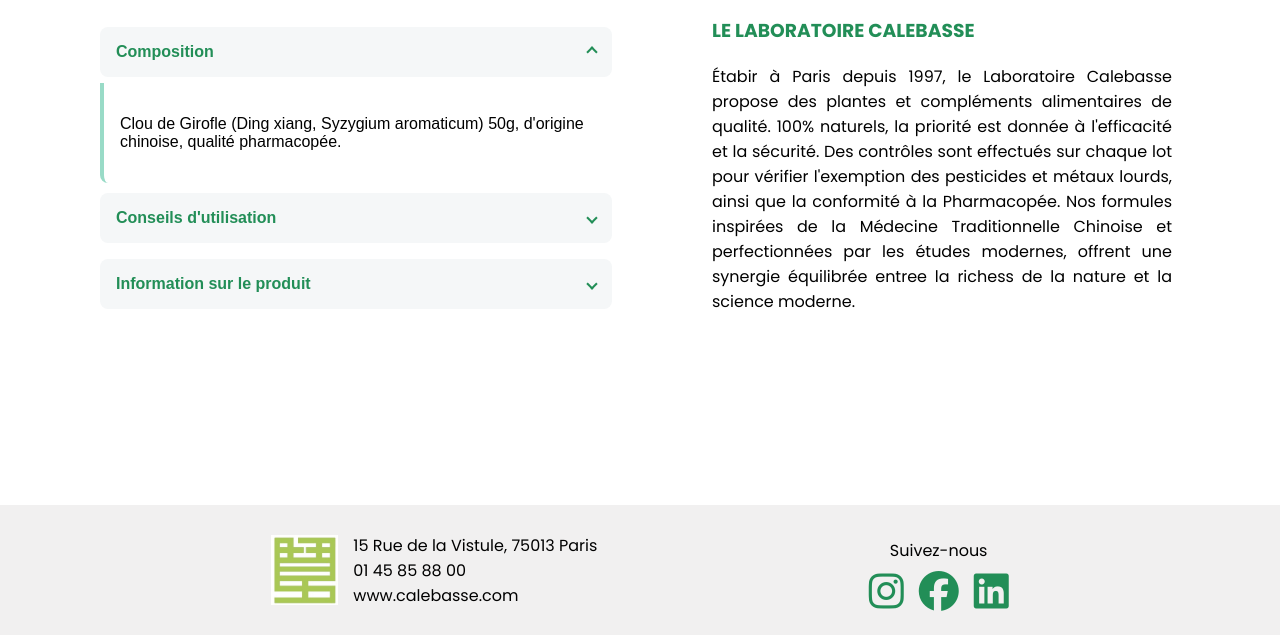
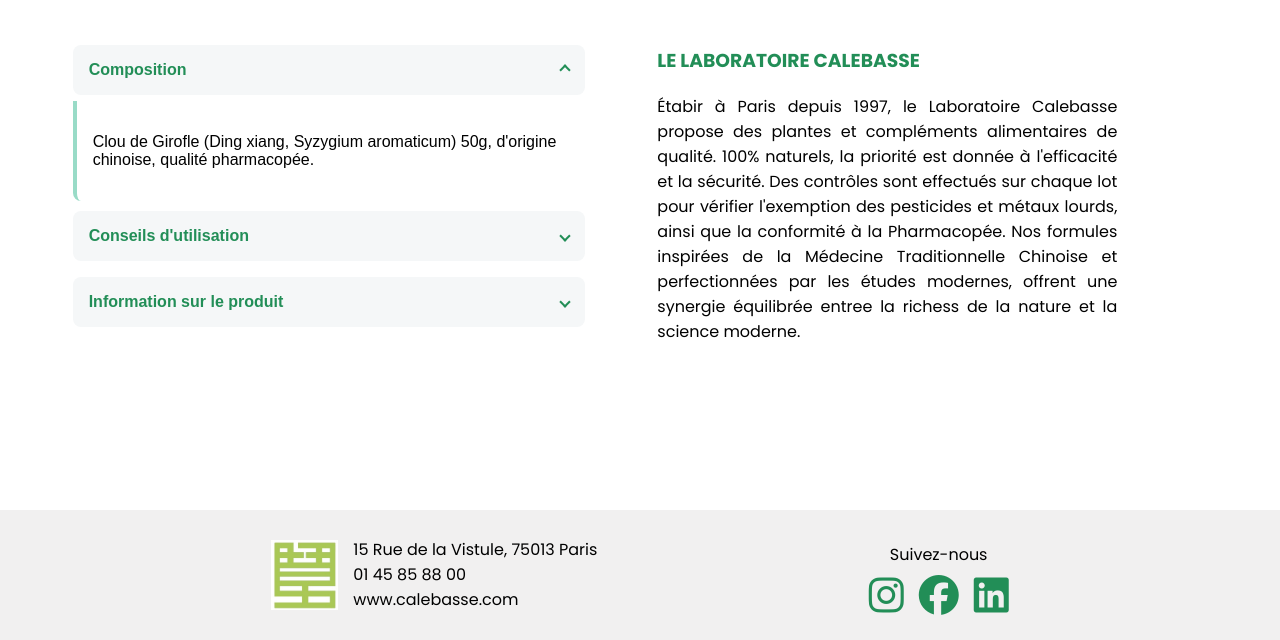
Before and after one commit to Yuchen-cyc/calebasse-test, a plain HTML site: page index.html in a window 1280 px wide. Shown: the part 661-1301 px from the top of the page. Drawn offline with Linux system fonts and the light colour scheme.

Commit message:
miner adjust

```diff
--- a/CSS/components/accordion.css
+++ b/CSS/components/accordion.css
@@ -6,7 +6,8 @@
 
 .accordion {
   width: 40%;
-  margin: 30px 100px 30px 100px;
+  /* margin: 30px 0px 30px 0px; */
+  margin-top: 18px;
   font-family: sans-serif;
 }
 
--- a/CSS/components/main-page.css
+++ b/CSS/components/main-page.css
@@ -47,3 +47,9 @@
   width: 90%;
   margin-top: 20px;
 }
+
+.intro-detail {
+  display: flex;
+  justify-content: space-evenly;
+  margin-top: 30px;
+}
--- a/CSS/style.css
+++ b/CSS/style.css
@@ -9,6 +9,7 @@
 }
 .container {
   margin: 0 auto;
+  /* height: 100%; */
   /* width: 100%;
   max-width: 1700px; */
 }
@@ -22,3 +23,8 @@
   padding: 0;
   overflow-x: hidden;
 }
+
+footer {
+  bottom: 0;
+  width: 100%;
+}
--- a/index.html
+++ b/index.html
@@ -101,7 +101,7 @@
         </p>
       </div>
     </div>
-    <div class="footbar">
+    <footer class="footbar">
       <div class="footbar-logo">
         <img src="image/small logo.jpg" alt="calebasse logo" style="height: 70px;">
         <p>15 Rue de la Vistule, 75013 Paris
@@ -117,7 +117,7 @@
           <a href="https://www.linkedin.com/company/laboratoire-calebasse/?originalSubdomain=fr" target="_blank"><i class="fa-brands fa-linkedin con-logo"></i></a>
         </div>
       </div>
-    </div>
+    </footer>
   </div>
 
 </body>
```
Lines whose indentation alone changed are shown as unchanged.
